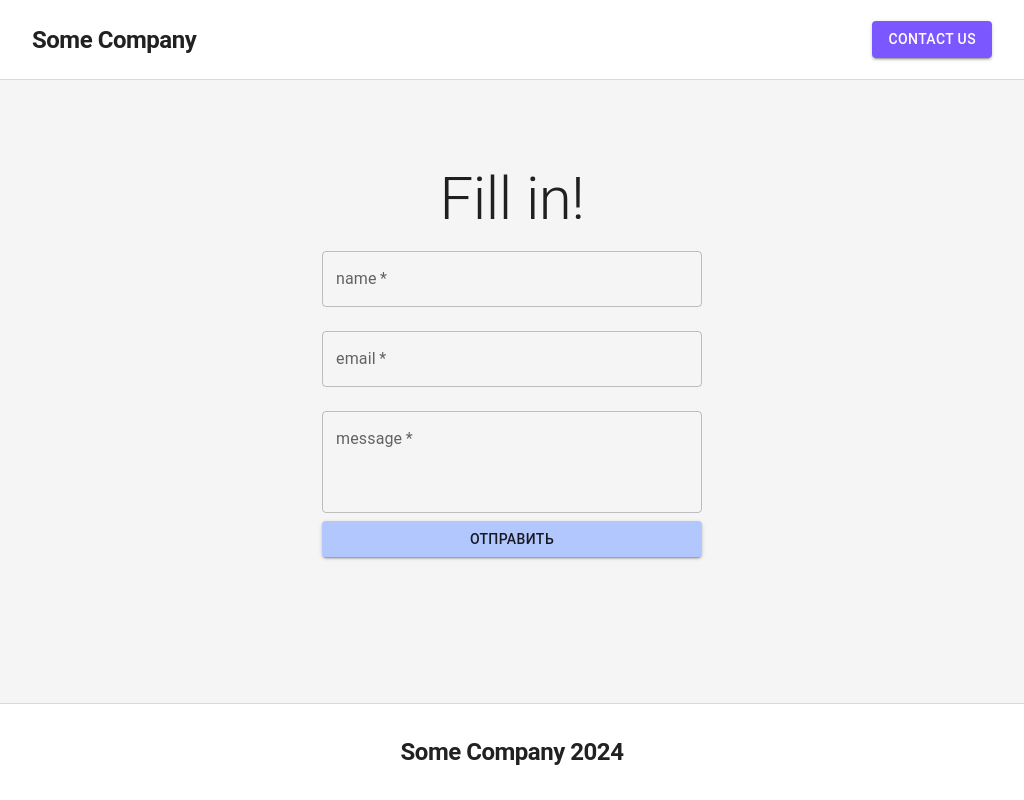
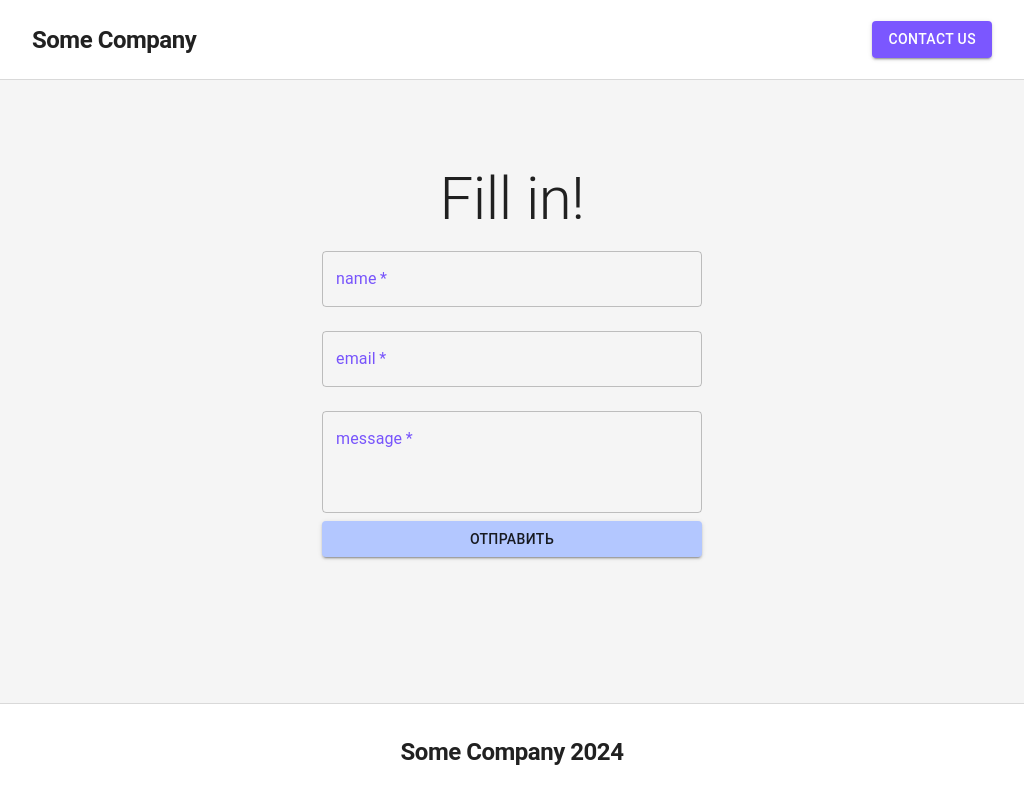
Before and after one commit to SvetlanaSob/CADEX, a Next.js app in the folder frontend/: page /contact in a window 1280 px wide. Shown: the whole page, without its empty margins (128-1152 px from the left). Built offline with nearby package versions, Linux system fonts and the light colour scheme.

Commit message:
Added some css,preloader,and meta tags

```diff
--- a/frontend/src/app/components/form/index.tsx
+++ b/frontend/src/app/components/form/index.tsx
@@ -2,6 +2,7 @@
 import { useState } from 'react'
 import { Button, TextField } from '@mui/material'
 import { FormContainerSC } from './styles.form'
+import './styles.form.css'
 interface ChildComponentProps {
 	onValueChange: (newValue: boolean) => void
 }
@@ -45,6 +46,8 @@ const Form: React.FC<ChildComponentProps> = ({ onValueChange }) => {
 				onChange={(e) => setInputName(e.target.value)}
 				fullWidth
 				margin='normal'
+				color='primary'
+				className='customInput'
 			/>
 			<TextField
 				label='email'
@@ -52,17 +55,21 @@ const Form: React.FC<ChildComponentProps> = ({ onValueChange }) => {
 				onChange={(e) => setInputEmail(e.target.value)}
 				fullWidth
 				required
+				color='primary'
 				margin='normal'
+				className='customInput'
 			/>
 			<TextField
 				label='message'
 				multiline
 				rows={3}
+				color='primary'
 				value={inputMessage}
 				onChange={(e) => setInputMessage(e.target.value)}
 				fullWidth
 				required
 				margin='normal'
+				className='customInput'
 			/>
 			<Button
 				type='submit'
--- /dev/null
+++ b/frontend/src/app/components/form/styles.form.css
@@ -0,0 +1,7 @@
+.customInput:hover {
+	background-color: rgba(107, 142, 238, 0.212);
+}
+
+.customInput label {
+	color: #3700FFA8 !important;
+}
--- a/frontend/src/app/components/items/index.tsx
+++ b/frontend/src/app/components/items/index.tsx
@@ -22,13 +22,13 @@ const Items = () => {
 		try {
 			const response = await fetch(`${process.env.NEXT_PUBLIC_BACKEND_API_URL}/api/getData`)
 			if (!response.ok) {
-				throw new Error('Ошибка сети')
+				throw new Error('Error')
 			}
 			const data: Data[] = await response.json()
 			setData(data)
 			setIsLoading(false)
 		} catch (error) {
-			console.error('Ошибка получения данных:', error)
+			console.error('Error while getting data:', error)
 		}
 	}
 
--- a/frontend/src/app/globals.css
+++ b/frontend/src/app/globals.css
@@ -19,6 +19,7 @@
 
 html,
 body {
+	width: 100vw;
 	max-width: 100vw;
 	min-height: 100vh;
 	overflow-x: hidden;
@@ -39,6 +40,12 @@ a {
 	text-decoration: none;
 }
 
-.mainContent {
-	min-height: 100vh;
+.LoadingContainer {
+	position: fixed;
+	display: flex;
+	height: 100vh;
+	width: 100vw;
+	justify-content: center;
+	align-items: center;
+	z-index: 100;
 }
--- a/frontend/src/app/layout.tsx
+++ b/frontend/src/app/layout.tsx
@@ -1,5 +1,4 @@
 'use client'
-import type { Metadata } from 'next'
 import './globals.css'
 import Header from './components/header'
 import Footer from './components/footer'
@@ -7,25 +6,64 @@ import { ThemeProvider } from '@mui/material/styles'
 import CssBaseline from '@mui/material/CssBaseline'
 import { ThemeProvider as SCThemeProvider } from 'styled-components'
 import theme from './theme'
+import { useEffect, useState } from 'react'
+import { HashLoader } from 'react-spinners'
 
 export default function RootLayout({
 	children,
 }: Readonly<{
 	children: React.ReactNode
 }>) {
+	const [isLoading, setIsLoading] = useState(true)
+	useEffect(() => {
+		const timer = setTimeout(() => {
+			setIsLoading(false)
+		}, 1500)
+
+		return () => clearTimeout(timer)
+	}, [])
 	return (
 		<html lang='en'>
+			<head>
+				<meta charSet='utf-8'></meta>
+				<meta
+					property='og:title'
+					content='Cadex Test'
+				></meta>
+				<meta
+					property='og:type'
+					content='website'
+				></meta>
+				<meta
+					property='og:url'
+					content='https://cadex-peach.vercel.app/'
+				></meta>
+				<meta
+					property='og:description'
+					content='Test project for CADEX'
+				></meta>
+
+				<title>Cadex Test</title>
+				<meta
+					name='description'
+					content='Test project for CADEX'
+				></meta>
+			</head>
 			<body>
-				<ThemeProvider theme={theme}>
-					<SCThemeProvider theme={theme}>
-						<CssBaseline />
-						<div className='mainContent'>
+				{isLoading ? (
+					<div className='LoadingContainer'>
+						<HashLoader color='#3700ff' />
+					</div>
+				) : (
+					<ThemeProvider theme={theme}>
+						<SCThemeProvider theme={theme}>
+							<CssBaseline />
 							<Header />
 							{children}
 							<Footer />
-						</div>
-					</SCThemeProvider>
-				</ThemeProvider>
+						</SCThemeProvider>
+					</ThemeProvider>
+				)}
 			</body>
 		</html>
 	)
```
Also changed, not shown: frontend/src/app/components/form/styles.form.ts (line endings or trailing spaces).
